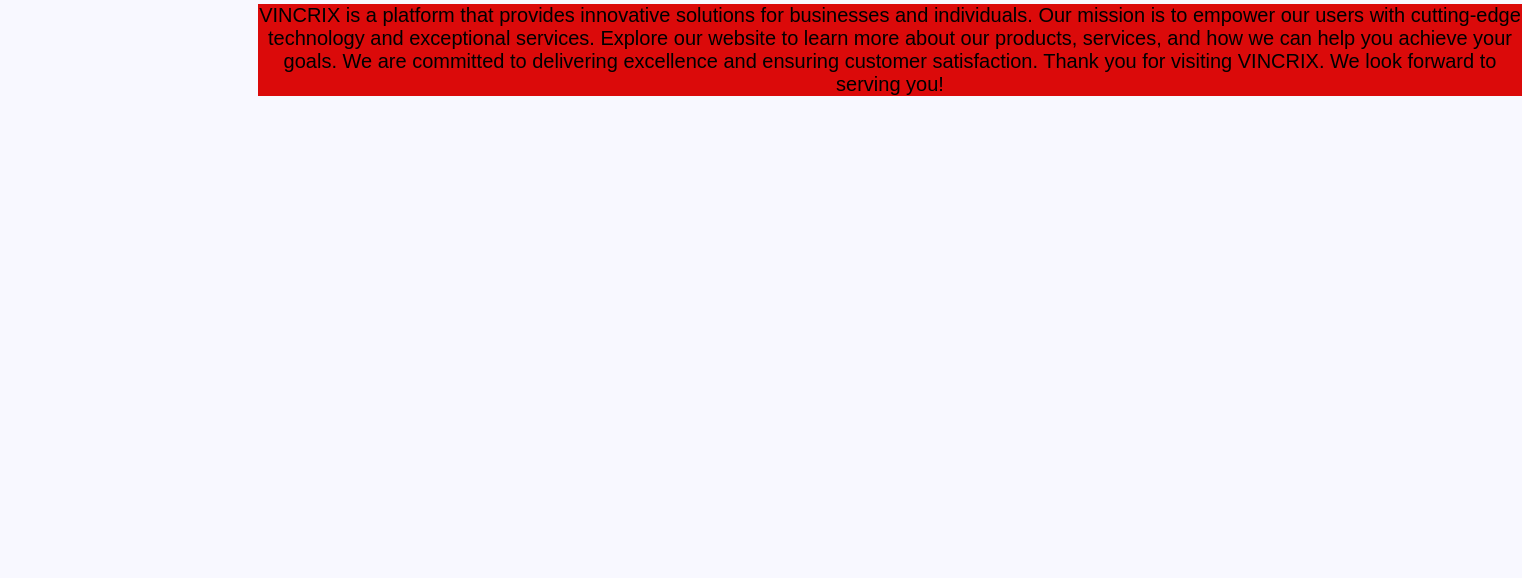
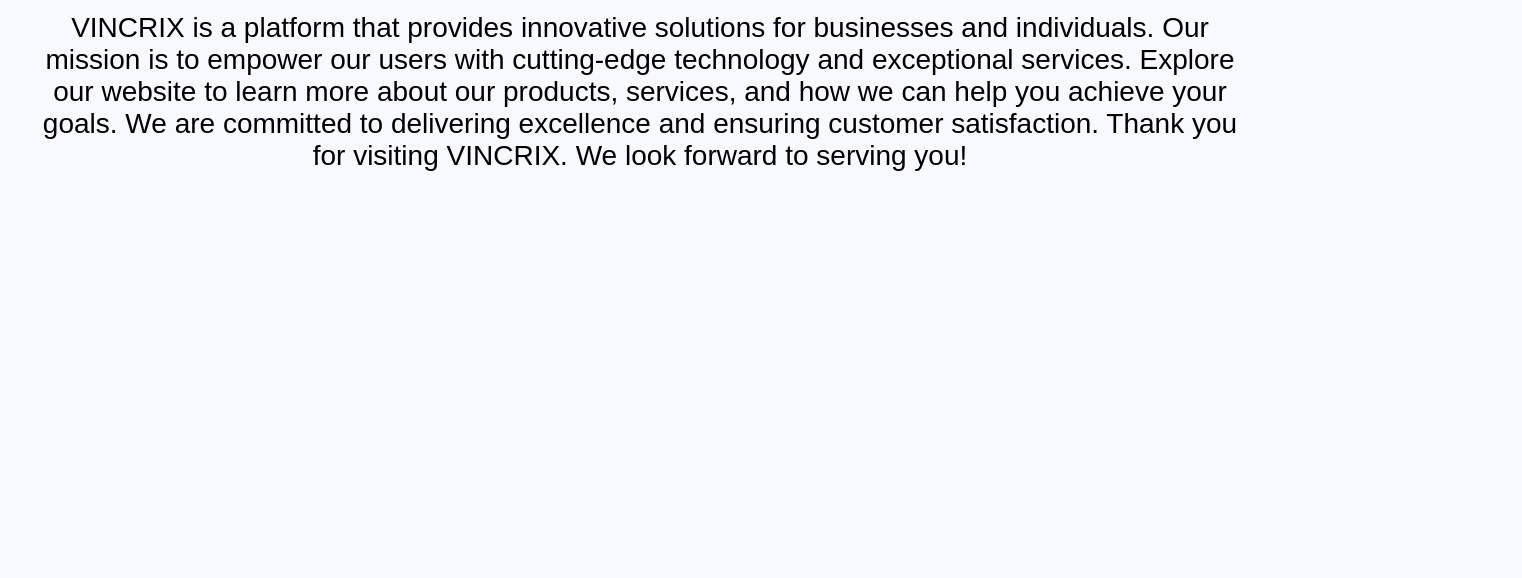
Before and after one commit to ViNU5H/CSS-Basics, a plain HTML site: page index.html in a window 1280 px wide. Shown: the part 222-800 px from the top of the page, 1522 px wide, since content can reach past the window. Drawn offline with Linux system fonts and the light colour scheme; a web font is replaced by a local one.

Commit message:
refactor styles for consistency and improve layout in styles.css

```diff
--- a/assets/css/styles.css
+++ b/assets/css/styles.css
@@ -7,7 +7,7 @@
 
 }
 
-.pixelify-sans-<uniquifier> {
+.pixelify-sans {
   font-family: "Pixelify Sans", sans-serif;
   font-optical-sizing: auto;
   font-weight: <weight>;
@@ -29,24 +29,26 @@
 }
 
 p{
-    font-size: 20px;
+
     color: #000000;
     margin-bottom: 5px;
     font-family: 'Geo', sans-serif;
 }
 .container-1 {
-    background-color: #18a8bb;
+
     text-align: center;
     position: relative;
     top: 100px;
 
 }
 .container-2 {
-    background-color: #db0a0a;
+    width: 100%;            /* Fills small screens entirely */
+    max-width: 1200px;      /* Prevents content stretching too wide */
+    margin: 0 auto;         /* Centers the container horizontally */
+    padding: 0 20px;
+
     text-align: center;
     position: relative;
     top: 100px;
-    left: 250px;
-    right: 250px;
-
+    font-size: 28px;
 }
```
